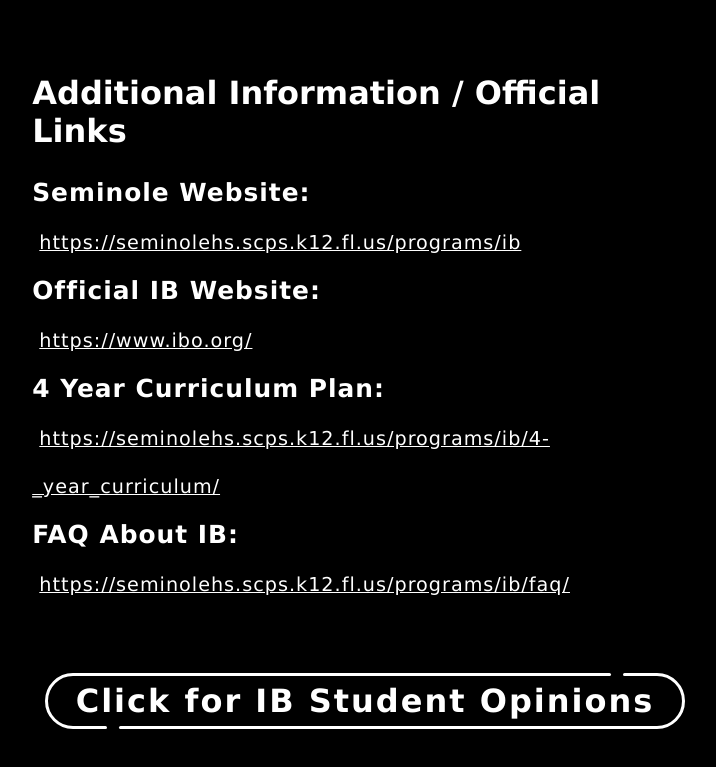
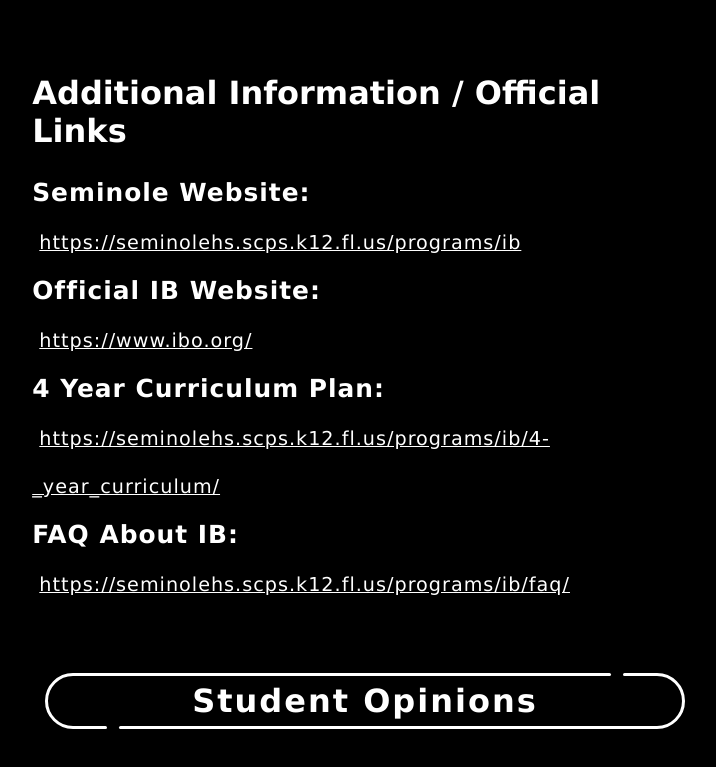
Before and after one commit to clarenceta07/SHSPathways, a plain HTML site: page pages/ib_home.html in a window 1280 px wide. Shown: the part 2986-3753 px from the top of the page, without its empty margins (275-991 px from the left). Drawn offline with Linux system fonts and the light colour scheme.

Commit message:
Update ib_home.html

```diff
--- a/pages/ib_home.html
+++ b/pages/ib_home.html
@@ -80,7 +80,7 @@
         <a href="ib_opinions.html" class="button" >
           <div class="button__line"></div>
           <div class="button__line"></div>
-          <span class="button__text">Click for IB Student Opinions</span>
+          <span class="button__text">Student Opinions</span>
           <div class="button__drow1"></div>
           <div class="button__drow2"></div>
         </a>
```
